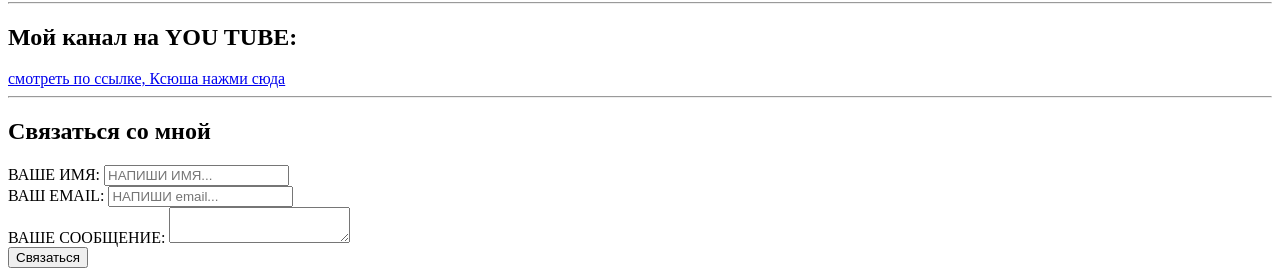
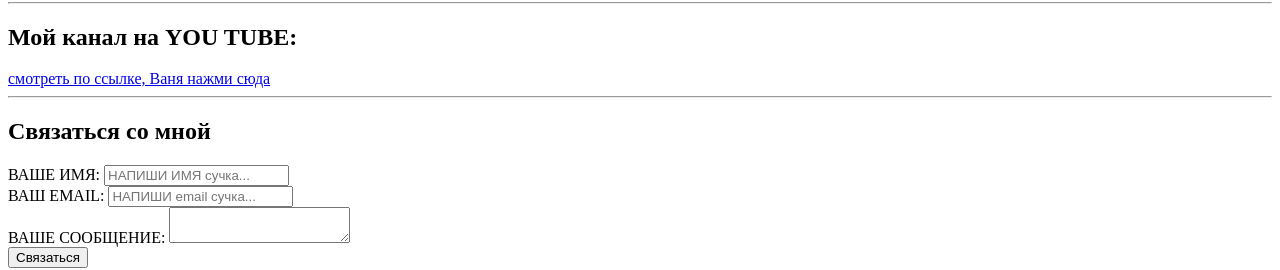
Before and after one commit to Melkyforsage/Melky_forsage, a plain HTML site: page index.html in a window 1280 px wide. Shown: the part 835-1105 px from the top of the page. Drawn offline with Linux system fonts and the light colour scheme.

Commit message:
dopolnenie

```diff
--- a/index.html
+++ b/index.html
@@ -93,7 +93,7 @@
 
 
 <h2>Мой канал на YOU TUBE:</h2>
-<a href="youtube.html" target="_blank"> смотреть по ссылке, Ксюша нажми сюда</a>
+<a href="youtube.html" target="_blank"> смотреть по ссылке, Ваня нажми сюда</a>
 
 <hr>
 
@@ -101,13 +101,13 @@
 
 <form action="/">
     <label for="name"> ВАШЕ ИМЯ: </label>
-    <input type="text" id="name" placeholder="НАПИШИ ИМЯ...">
+    <input type="text" id="name" placeholder="НАПИШИ ИМЯ сучка...">
 
 
 <br>
 
     <label for="email"> ВАШ EMAIL: </label>
-    <input type="text" id="email" placeholder="НАПИШИ email...">
+    <input type="text" id="email" placeholder="НАПИШИ email сучка...">
 
 
 <br>
```
